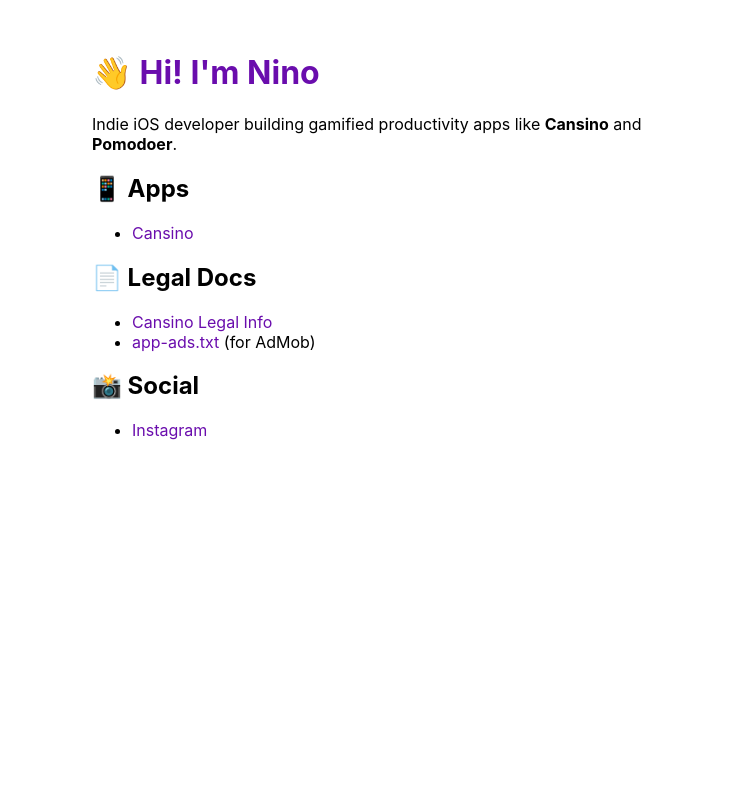
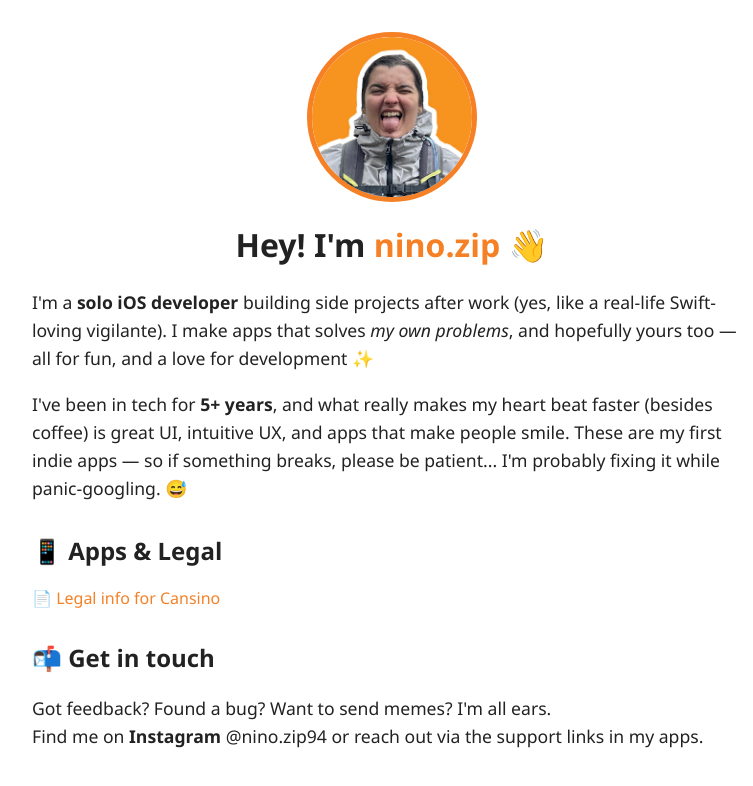
Before and after one commit to nino-zip/nino-zip.github.io, a plain HTML site: page index.html in a window 1280 px wide. Shown: the whole page, without its empty margins (248-1001 px from the left). Drawn offline with Linux system fonts and the light colour scheme.

Commit message:
Update index.html

```diff
--- a/index.html
+++ b/index.html
@@ -1,33 +1,98 @@
 <!DOCTYPE html>
 <html lang="en">
 <head>
-  <meta charset="UTF-8" />
-  <meta name="viewport" content="width=device-width, initial-scale=1.0" />
-  <title>nino.zip</title>
+  <meta charset="UTF-8">
+  <meta name="viewport" content="width=device-width, initial-scale=1.0">
+  <meta name="description" content="nino.zip – Solo iOS Developer Portfolio">
+  <title>nino.zip – iOS Developer</title>
   <style>
-    body { font-family: -apple-system, sans-serif; padding: 2rem; max-width: 600px; margin: auto; }
-    h1 { color: #6a0dad; }
-    a { color: #6a0dad; text-decoration: none; }
+    :root {
+      --brand-orange: #f58025;
+      --text-dark: #222;
+      --text-light: #555;
+      --bg-light: #fff;
+      --font: 'Segoe UI', sans-serif;
+    }
+
+    body {
+      margin: 0;
+      font-family: var(--font);
+      background: var(--bg-light);
+      color: var(--text-dark);
+      padding: 2rem;
+      max-width: 720px;
+      margin-inline: auto;
+    }
+
+    .profile-img {
+      width: 160px;
+      height: 160px;
+      object-fit: cover;
+      border-radius: 50%;
+      border: 5px solid var(--brand-orange);
+      display: block;
+      margin: 0 auto 1rem;
+    }
+
+    h1 {
+      text-align: center;
+      font-size: 2rem;
+    }
+
+    p {
+      font-size: 1.1rem;
+      line-height: 1.6;
+    }
+
+    .highlight {
+      color: var(--brand-orange);
+      font-weight: bold;
+    }
+
+    .section {
+      margin-top: 2rem;
+    }
+
+    .link-list a {
+      display: block;
+      margin: 0.5rem 0;
+      color: var(--brand-orange);
+      text-decoration: none;
+    }
+
+    .link-list a:hover {
+      text-decoration: underline;
+    }
   </style>
 </head>
 <body>
-  <h1>👋 Hi! I'm Nino</h1>
-  <p>Indie iOS developer building gamified productivity apps like <strong>Cansino</strong> and <strong>Pomodoer</strong>.</p>
+  <img src="profile.jpg" alt="nino.zip profile" class="profile-img">
+  <h1>Hey! I'm <span class="highlight">nino.zip</span> 👋</h1>
 
-  <h2>📱 Apps</h2>
-  <ul>
-    <li><a href="https://apps.apple.com/app/id6751437279">Cansino</a></li>
-  </ul>
+  <p>
+    I'm a <strong>solo iOS developer</strong> building side projects after work (yes, like a real-life Swift-loving vigilante).
+    I make apps that solves <em>my own problems</em>, and hopefully yours too — all for fun, and a love for development ✨
+  </p>
 
-  <h2>📄 Legal Docs</h2>
-  <ul>
-    <li><a href="/cansino-legal/">Cansino Legal Info</a></li>
-    <li><a href="/app-ads.txt">app-ads.txt</a> (for AdMob)</li>
-  </ul>
+  <p>
+    I've been in tech for <strong>5+ years</strong>, and what really makes my heart beat faster (besides coffee) is great UI, intuitive UX,
+    and apps that make people smile. These are my first indie apps — so if something breaks, please be patient... I'm probably
+    fixing it while panic-googling. 😅
+  </p>
 
-  <h2>📸 Social</h2>
-  <ul>
-    <li><a href="https://instagram.com/nino.zip94">Instagram</a></li>
-  </ul>
+  <div class="section">
+    <h2>📱 Apps & Legal</h2>
+    <div class="link-list">
+      <a href="cansino-legal/">📄 Legal info for Cansino</a>
+    </div>
+  </div>
+
+  <div class="section">
+    <h2>📬 Get in touch</h2>
+    <p>
+      Got feedback? Found a bug? Want to send memes? I'm all ears.
+      <br>Find me on <strong>Instagram</strong> @nino.zip94 or reach out via the support links in my apps.
+    </p>
+  </div>
 </body>
 </html>
```
